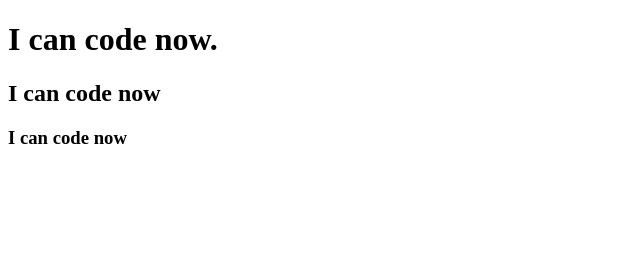
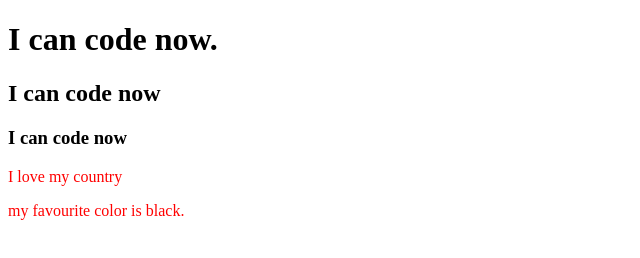
Before and after one commit to mdrirabiul/my-second-repo, a plain HTML site: page index.html in a window 1280 px wide. Shown: the whole page, without its empty margins (0-640 px from the left). Drawn offline with Linux system fonts and the light colour scheme.

Commit message:
styles added

```diff
--- a/index.html
+++ b/index.html
@@ -5,10 +5,13 @@
     <meta http-equiv="X-UA-Compatible" content="IE=edge">
     <meta name="viewport" content="width=device-width, initial-scale=1.0">
     <title>My second github repo</title>
+    <link rel="stylesheet" href="style.css">
 </head>
 <body>
     <h1>I can code now.</h1>
     <h2>I can code now</h2>
     <h3>I can code now</h3>
+    <p>I love my country</p>
+    <p>my favourite color is black.</p>
 </body>
 </html>
--- /dev/null
+++ b/style.css
@@ -0,0 +1,3 @@
+p{
+    color: red;
+}
```
